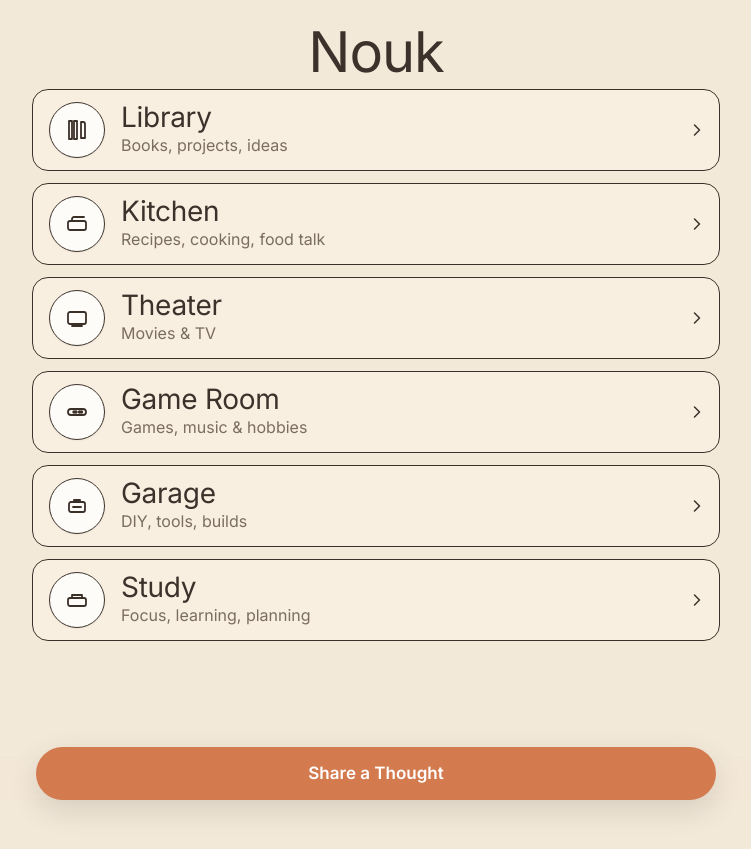
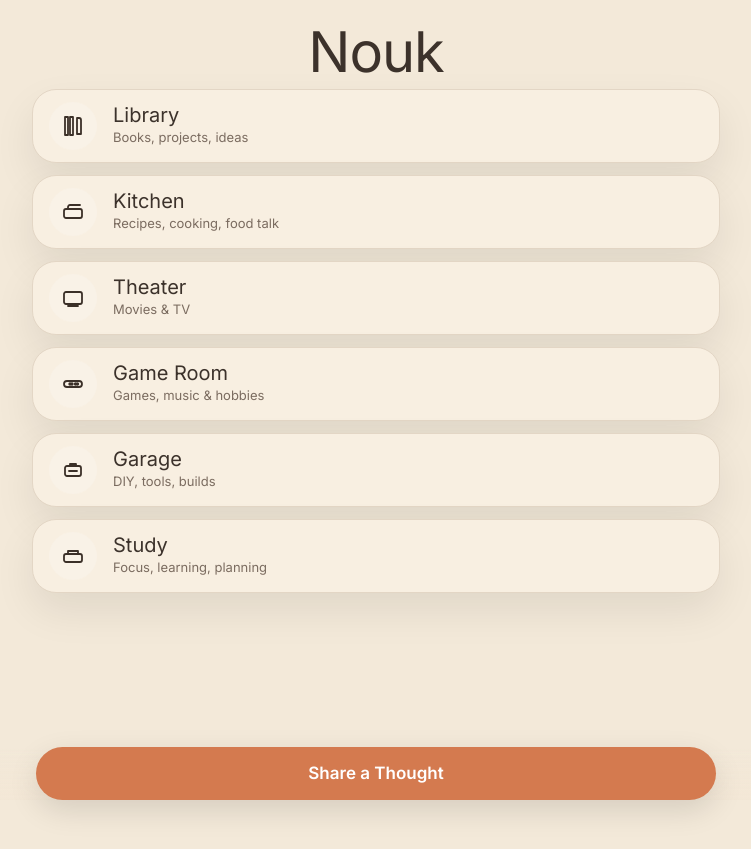
Before and after one commit to dus10-sudo/Nouk-V2, a Next.js app: page / in a window 1280 px wide. Shown: the whole page, without its empty margins (264-1015 px from the left). After the commit the page ends 801 px from the top, so only its background shows below. Built offline with nearby package versions, Linux system fonts and the light colour scheme; a web font is replaced by a local one.

Commit message:
Update RoomCard.tsx

```diff
--- a/src/components/RoomCard.tsx
+++ b/src/components/RoomCard.tsx
@@ -1,38 +1,36 @@
 import Link from "next/link";
-import { ComponentType, SVGProps } from "react";
-import { IconChevron } from "./Icons";
 
-type Props = {
+type IconType = (props: { className?: string }) => JSX.Element;
+
+type RoomCardProps = {
   href: string;
-  Icon: ComponentType<SVGProps<SVGSVGElement>>;
+  Icon: IconType;
   title: string;
   subtitle: string;
 };
 
-export default function RoomCard({ href, Icon, title, subtitle }: Props) {
+export default function RoomCard({
+  href,
+  Icon,
+  title,
+  subtitle,
+}: RoomCardProps) {
   return (
     <Link
       href={href}
-      className="block rounded-2xl border border-[var(--ring)] bg-[var(--card)] pl-4 pr-3 py-3 shadow-[var(--shadow)]"
+      className="block rounded-[24px] bg-[var(--card)] border border-[var(--stroke)] shadow-soft px-4 py-3"
     >
       <div className="flex items-center gap-4">
-        {/* Icon chip */}
-        <div className="grid size-14 place-items-center rounded-full border border-[var(--ring)] bg-white/80 shadow-sm">
-          <Icon className="h-6 w-6 text-[var(--ink)]" aria-hidden="true" />
+        <div className="flex h-12 w-12 items-center justify-center rounded-full bg-[var(--badge)]">
+          <Icon className="h-6 w-6 text-[var(--ink)]" />
         </div>
 
-        {/* Text */}
-        <div className="min-w-0 flex-1">
-          <div className="truncate font-serif text-[28px] leading-[1.05] tracking-[-0.01em]">
-            {title}
-          </div>
-          <div className="truncate text-[16px] text-[var(--muted)]">
+        <div className="flex-1">
+          <div className="room-title font-serif">{title}</div>
+          <div className="mt-0.5 text-[13px] text-[var(--muted)]">
             {subtitle}
           </div>
         </div>
-
-        {/* Chevron */}
-        <IconChevron className="h-5 w-5 text-[var(--muted)]/70" aria-hidden="true" />
       </div>
     </Link>
   );
```
